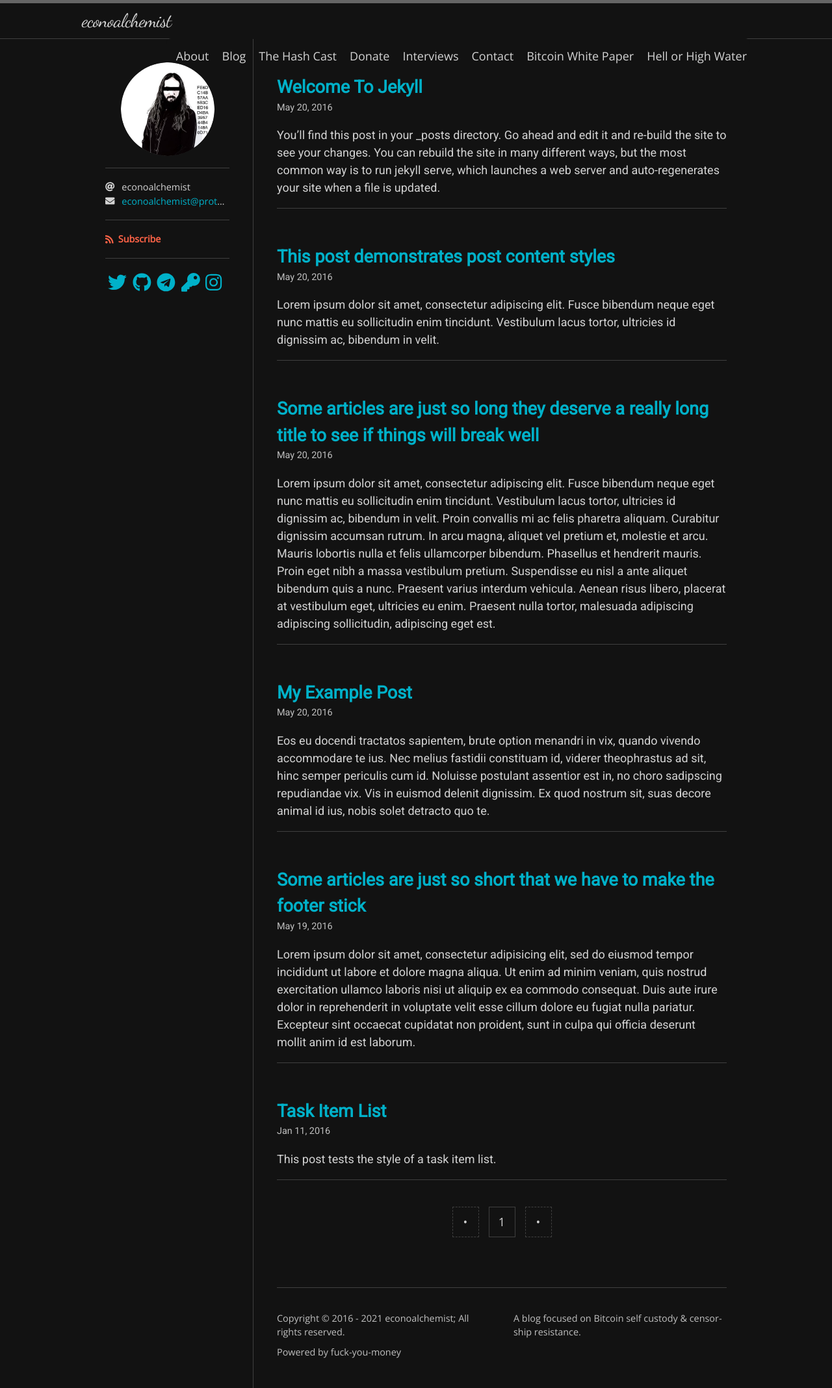
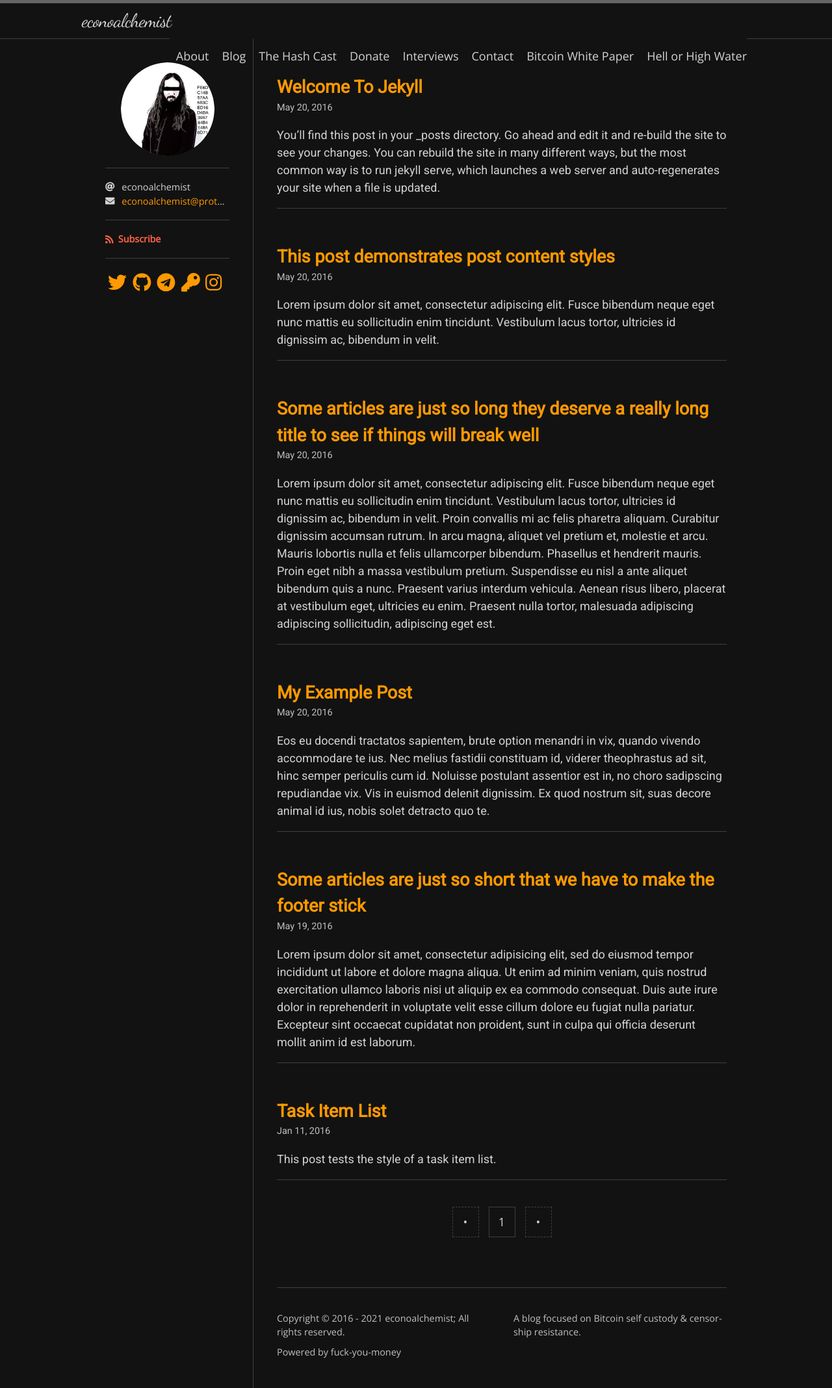
Before and after one commit to econoalchemist/econoalchemist.github.io, a Jekyll site: the page built from index.html, in a window 1280 px wide. Shown: the whole page at 65% size. Built offline with Jekyll 4.4.1, drawn with Linux system fonts in a browser that asks for light colours; nearby versions of some CDN libraries; some web fonts are replaced; the list of posts is cut into pages by our own code.

Commit message:
Update midnight.scss

```diff
--- a/_sass/hamilton/skins/midnight.scss
+++ b/_sass/hamilton/skins/midnight.scss
@@ -7,7 +7,7 @@ $border-color:          mix($text-color, $background-color, 30%) !default;
 $border-color-light:    darken($border-color, 5%) !default;
 $border-color-dark:     lighten($border-color, 10%) !default;
 
-$link-base-color:       #00b1c9 !default;
+$link-base-color:       #ff9900 !default;
 $link-visited-color:    darken($link-base-color, 5%) !default;
 
 $table-text-color:      lighten($text-color, 18%) !default;
```
